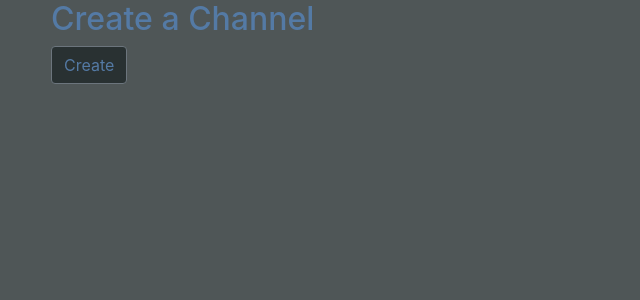
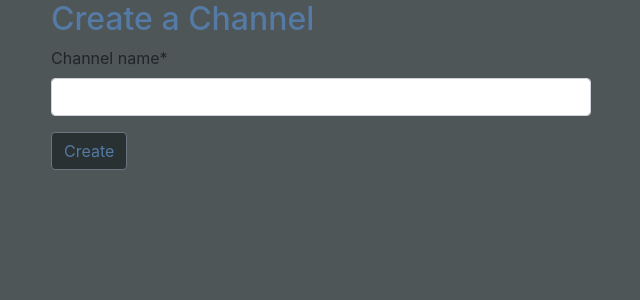
Before and after one commit to thefredliestfred/ChannelX, a Django app: page /createchannel/ in a window 1280 px wide. Shown: the part 56-356 px from the top of the page, without its empty margins (49-689 px from the left). Run offline with Django 3.2, Linux system fonts and the light colour scheme; some libraries are stand-ins or nearby versions.

Commit message:
Solved CreateChannel form issue

```diff
--- a/DjangoProjects/channelx/main/forms.py
+++ b/DjangoProjects/channelx/main/forms.py
@@ -1,7 +1,8 @@
 from django import forms
 from main.models import Channel
 
-class CreateChannelForm(forms.Form):
+class CreateChannelForm(forms.ModelForm):
+    channel_name = forms.CharField()
     class Meta:
         model = Channel
-        fields = ['channel_name']
+        fields = ('channel_name',)
--- a/DjangoProjects/channelx/main/templates/main/createChannel.html
+++ b/DjangoProjects/channelx/main/templates/main/createChannel.html
@@ -7,9 +7,9 @@
 
 <div class="container">
   <h2>Create a Channel</h2>
-  <form class="form-group" method="POST">
+  <form class="form-group" method="post" style="width:50%">
     {% csrf_token %}
-    {{ form }}
+    {{ form|crispy }}
     <button type="submit" class="btn btn-secondary">Create</button>
   </form>
 </div>
--- a/DjangoProjects/channelx/main/views.py
+++ b/DjangoProjects/channelx/main/views.py
@@ -23,15 +23,16 @@ def newmessagepage(request):
     return render(request, 'main/newMessage.html', {"title": "New Message"})
 
 def createchannelpage(request):
-    if request.method == "POST":
+    if request.method == 'POST':
         form = CreateChannelForm(request.POST)
-
         if form.is_valid():
             form.save()
+            channelname = form.cleaned_data.get('channel_name')
+            #messages.success(request, f'{channelname} was created!')
             return redirect('/')
     else:
         form = CreateChannelForm()
-    return render(request, "main/createChannel.html", {"form": form})
+    return render(request, 'main/createChannel.html', {'form': form})
 
 #def Post(request):
 #    '''
--- a/DjangoProjects/channelx/users/templates/users/register.html
+++ b/DjangoProjects/channelx/users/templates/users/register.html
@@ -1,6 +1,10 @@
 {% extends "main/base.html" %}
 {% block content %}
+{% load static %}
 {% load crispy_forms_tags %}
+
+<link rel="stylesheet" type="text/css" href="{% static 'main/home.css' %}">
+
 <div class="container">
     <form style="width: 50%" method="POST">
         {% csrf_token %}
@@ -9,7 +13,7 @@
             {{ form|crispy }}
         </fieldset>
         <div class="form-group">
-            <button class="btn btn-outline-info" type="submit">Sign Up</button>
+            <button class="btn btn-secondary" type="submit">Sign Up</button>
         </div>
     </form>
     <div class="border-top pts-3">
```
Also changed, not shown: DjangoProjects/channelx/db.sqlite3.
